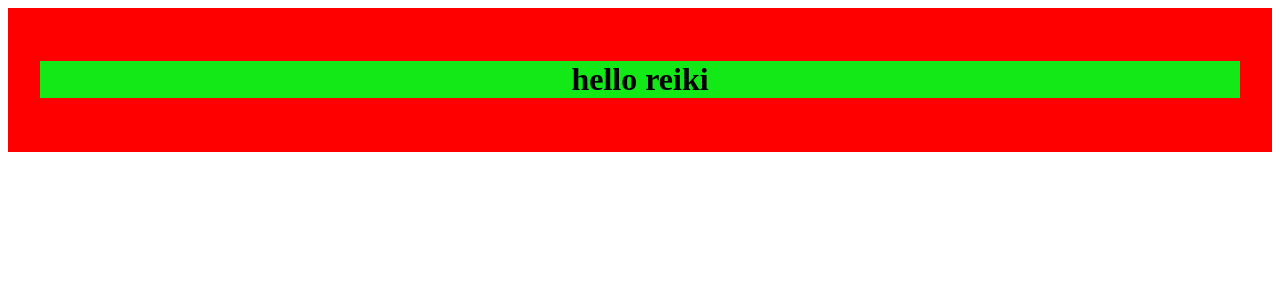
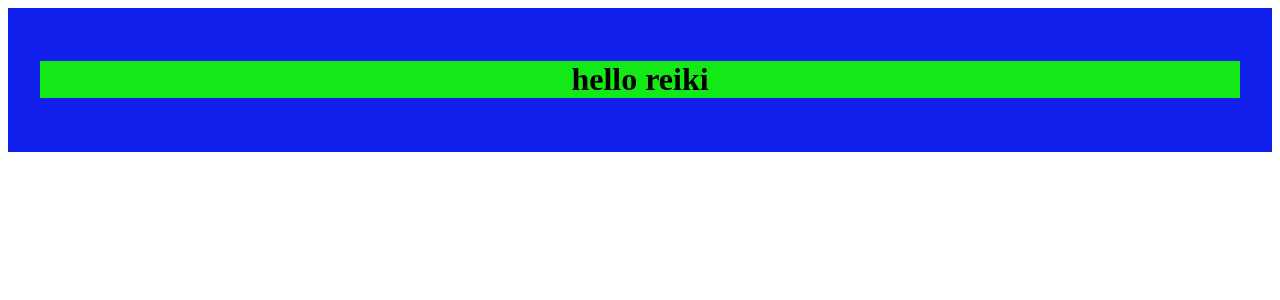
Before and after one commit to danielcarz/prueba4, a React (Vite) app: page / in a window 1280 px wide. Shown: the top 300 px of the page. Built offline with nearby package versions, Linux system fonts and the light colour scheme.

Commit message:
SASS creating variables 1.1

```diff
--- a/src/sass/index.css
+++ b/src/sass/index.css
@@ -4,6 +4,6 @@
   margin: 0 auto;
   padding: 2rem;
   text-align: center;
-  background-color: red;
+  background-color: #111fec;
 }
 /*# sourceMappingURL=index.css.map */
--- a/src/sass/index.scss
+++ b/src/sass/index.scss
@@ -4,7 +4,7 @@
     padding: 2rem;
     text-align: center;
 
-    background-color: red;
+    background-color: rgb(17, 31, 236);
   }
 
 @import url('./layout/_app.scss');
```
Also changed, not shown: src/sass/abstracts/variables/_variables.scss (+7 -0 lines), 1 other file (tests, documents, lock files or other folders).
